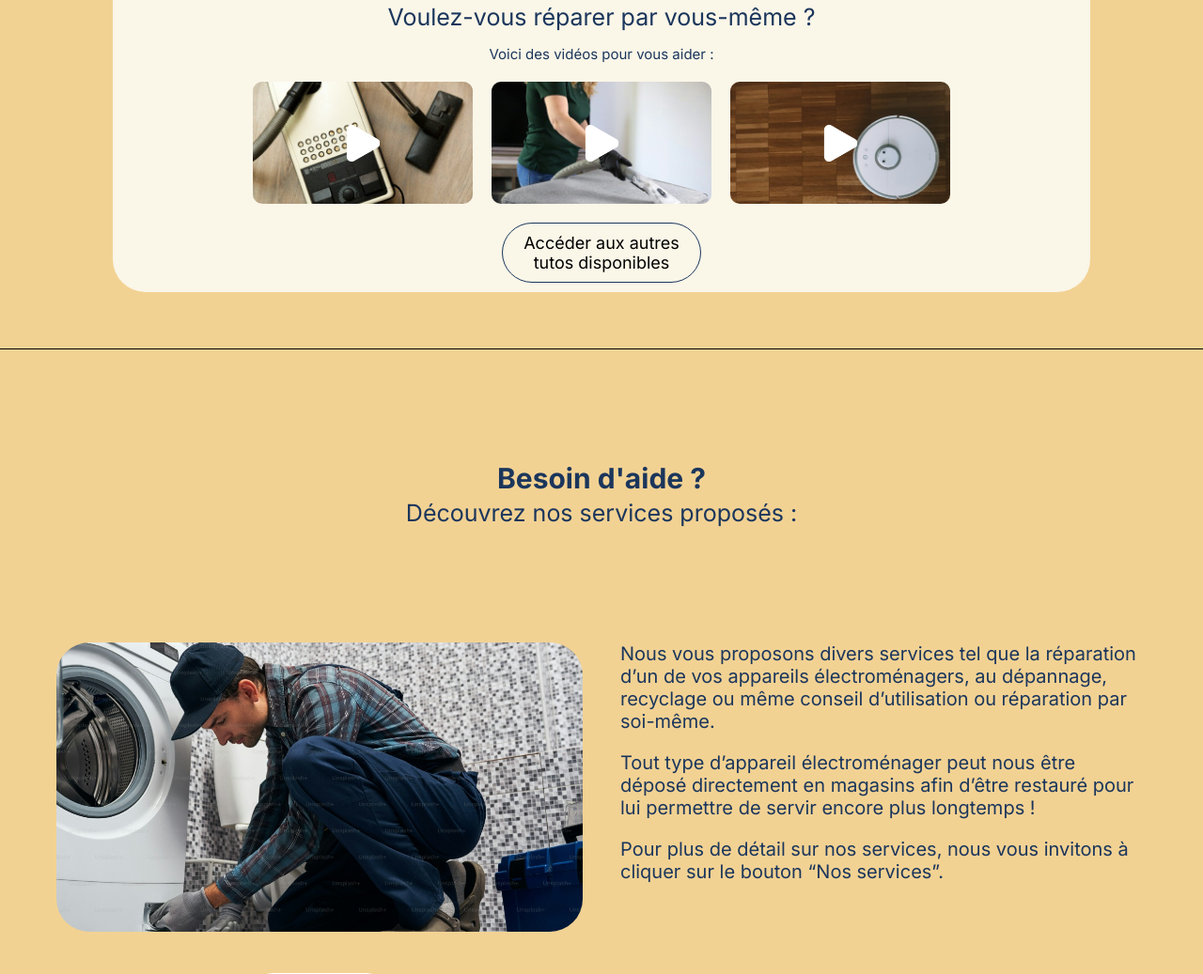
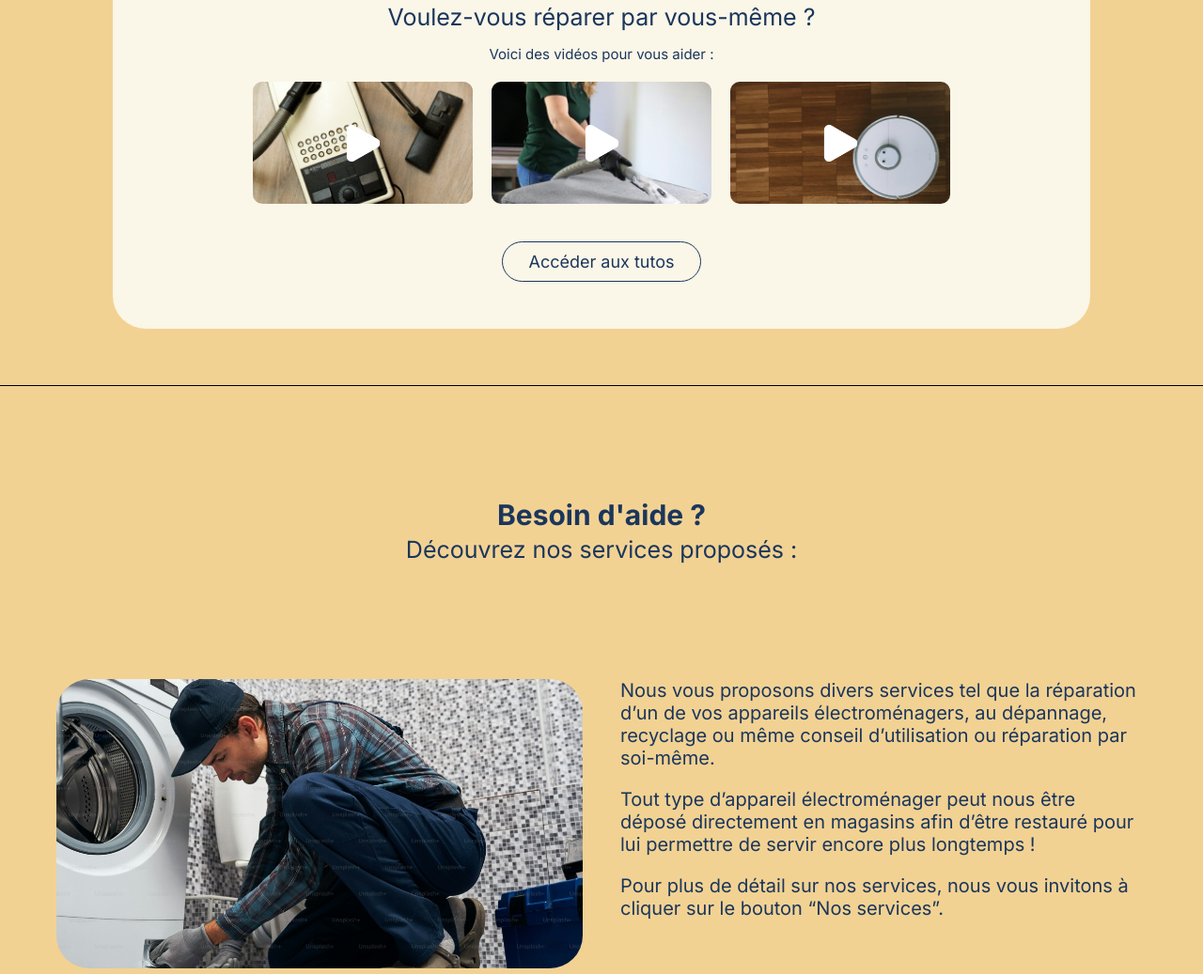
Before and after one commit to jason-gledel/repartout, a plain HTML site: page index.html in a window 1280 px wide. Shown: the part 669-1706 px from the top of the page at 94% size. Drawn offline with Linux system fonts and the light colour scheme.

Commit message:
Derniers changements responsive

```diff
--- a/index.html
+++ b/index.html
@@ -176,7 +176,7 @@
                             <div class="vid" id="vid2"><div class="player"></div></div>
                             <div class="vid" id="vid3"><div class="player"></div></div>
                         </div>
-                        <a href="#">Accéder aux autres<br>tutos disponibles</a>
+                        <a href="#">Accéder aux tutos</a>
                     </div>
                 </div>
             </div>
--- a/scss/main.scss
+++ b/scss/main.scss
@@ -464,10 +464,11 @@
             padding: 10px;
             width: 190px;
             display: block;
-            margin: 20px auto 0;
+            margin: 40px auto;
             border: 1px solid #1B365C;
             border-radius: 50px;
             font-size: 18px;
+            color: #1B365C;
         }
         .videos {
             display: flex;
```
Also changed, not shown: css/styles.css.
